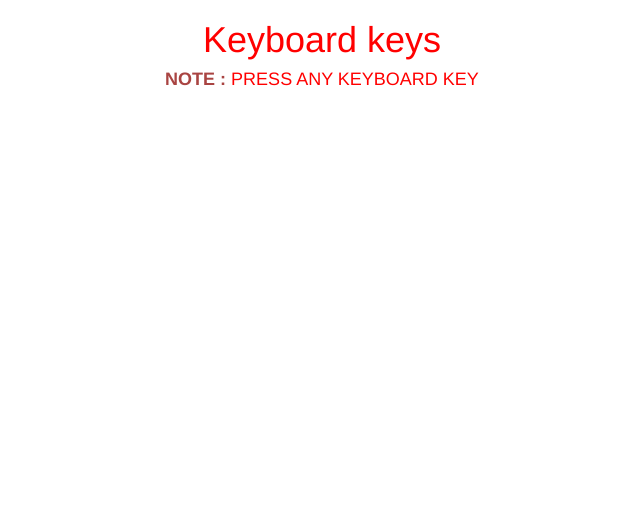
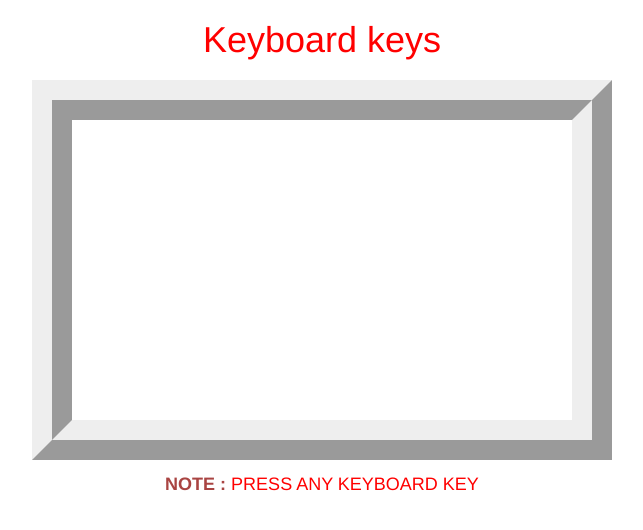
Before and after one commit to Dev3117/project_84, a plain HTML site: page index.html in a window 1280 px wide. Shown: the whole page, without its empty margins (318-961 px from the left). Drawn offline with nearby package versions, Linux system fonts and the light colour scheme.

Commit message:
Update index.html

```diff
--- a/index.html
+++ b/index.html
@@ -33,7 +33,8 @@ h1,h4
 
 <center>
 <h1>Keyboard keys</h1>
-	<!--- Create Canvas element --->
+<canvas id="myCanvas" width="500" height="300">
+</canvas>
 <div id="d1"></div>
 <h4>
 <b class="text-danger">NOTE : </b> PRESS ANY KEYBOARD KEY
```
Lines whose indentation alone changed are shown as unchanged.
